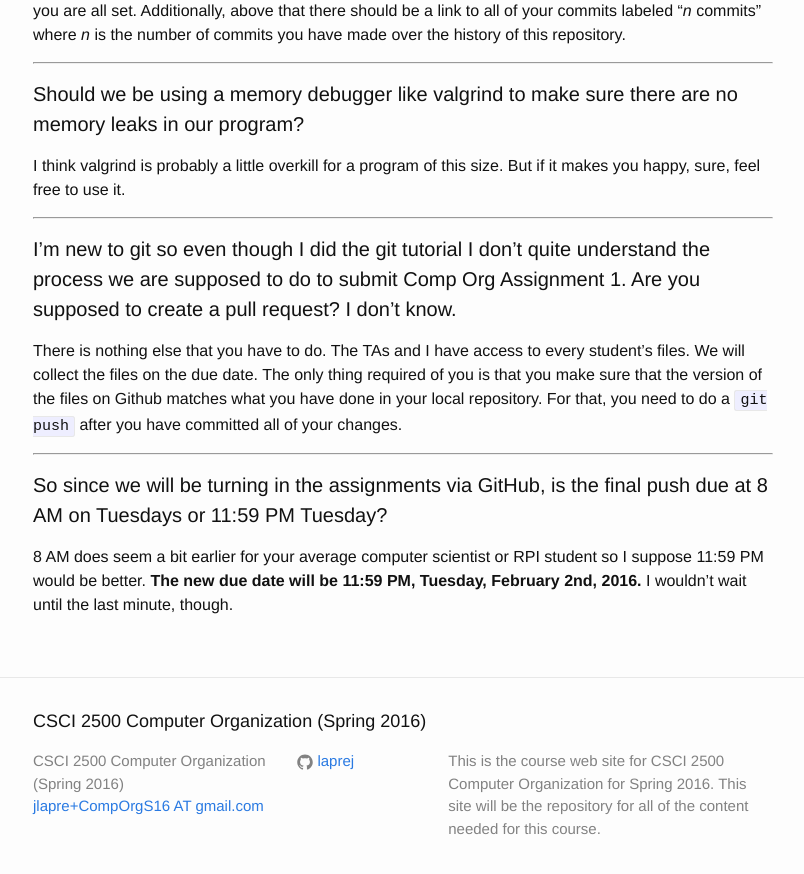
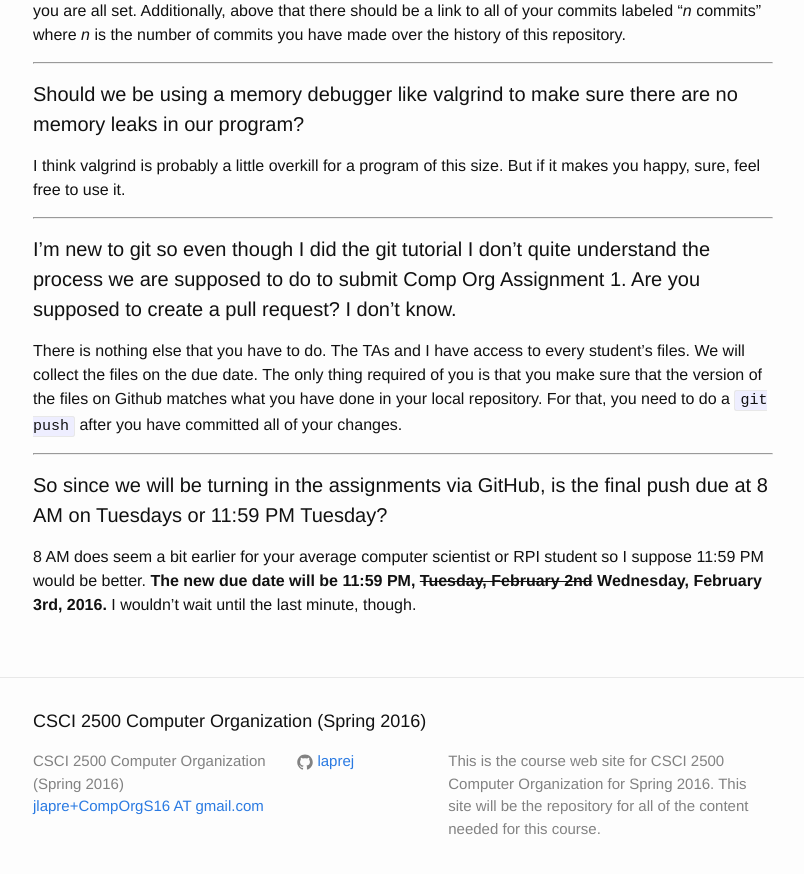
Before and after one commit to RPI-CSCI-2500-2016-Spring/RPI-CSCI-2500-2016-Spring.github.io, a Jekyll site: the page built from _posts/2016-01-28-assignment-1-questions.md, in a window 1280 px wide and 900 px high, scrolled down 1409 px. Shown: the top 874 px of the window, without its empty margins (237-1041 px from the left). Built offline with Jekyll 4.4.1, drawn with Linux system fonts in a browser that asks for light colours; some of the changed text lies outside the part shown.

Commit message:
Due date extension

```diff
--- a/_posts/2016-01-28-assignment-1-questions.md
+++ b/_posts/2016-01-28-assignment-1-questions.md
@@ -90,5 +90,5 @@ For that, you need to do a `git push` after you have committed all of your chang
 #### So since we will be turning in the assignments via GitHub, is the final push due at 8 AM on Tuesdays or 11:59 PM Tuesday?
 
 8 AM does seem a bit earlier for your average computer scientist or RPI student so I suppose 11:59 PM would be better.
-**The new due date will be 11:59 PM, Tuesday, February 2nd, 2016.**
+**The new due date will be 11:59 PM, ~~Tuesday, February 2nd~~ Wednesday, February 3rd, 2016.**
 I wouldn't wait until the last minute, though.
```
Also changed, not shown: other parts of _posts/2016-01-28-assignment-1-questions.md (+1 -1 lines).
